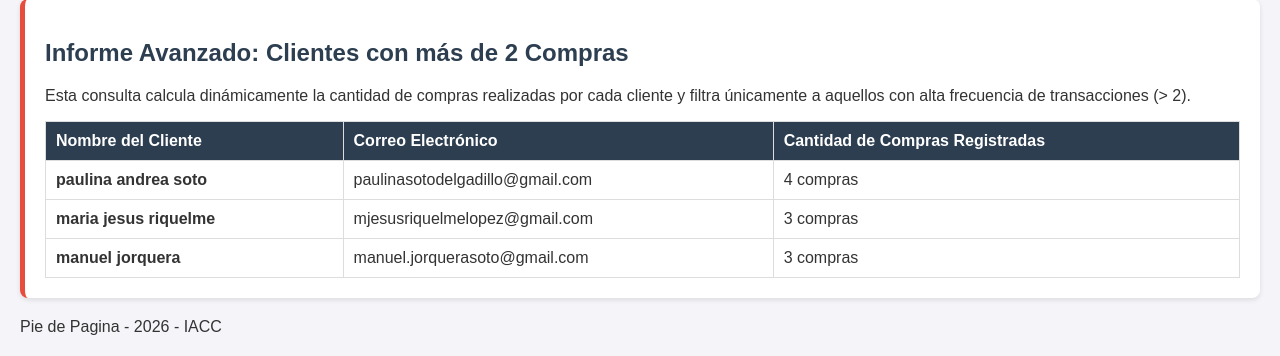
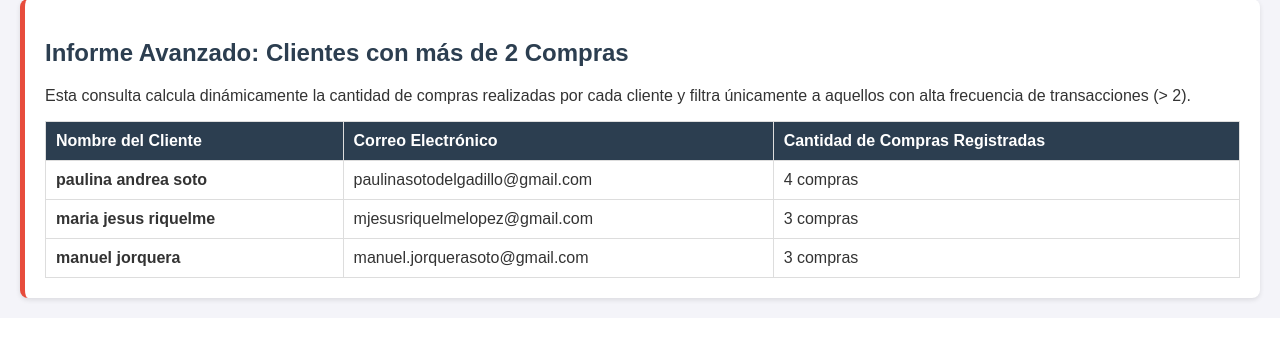
Before and after one commit to jechu323/ecommerce-tienda-web, a PHP site: page /compras.php in a window 1280 px wide. Shown: the part 1169-1525 px from the top of the page. After the commit the page ends 1473 px from the top, so only its background shows below. Run offline with PHP 8.4, Linux system fonts and the light colour scheme; data comes from the database, SQL or seed files in the repository.

Commit message:
Eliminar Informacion pie de pagina

```diff
--- a/compras.php
+++ b/compras.php
@@ -100,6 +100,6 @@
             ?>
         </table>
     </div>
- <p>Pie de Pagina - 2026 - IACC</p>
+
 </body>
 </html>
```
